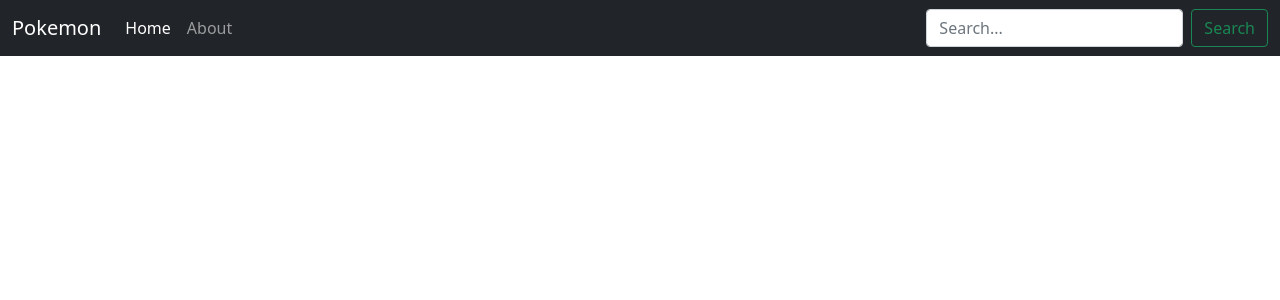
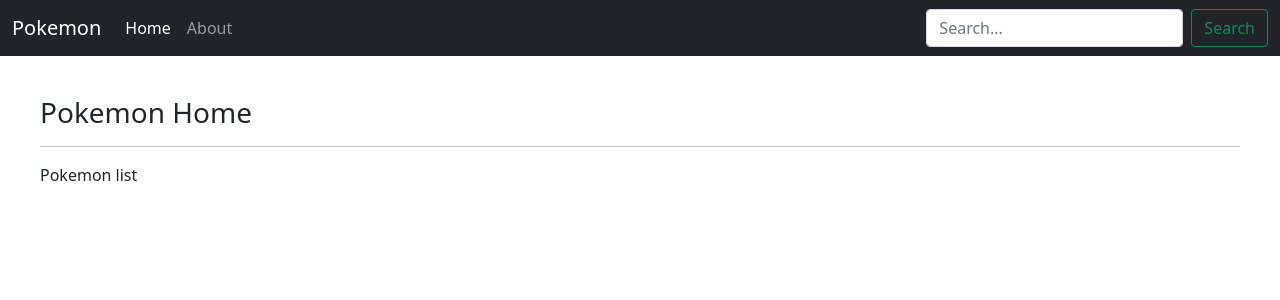
Before and after one commit to vapinedo/Angular-Pokemon, an Angular app: page / in a window 1280 px wide. Shown: the top 300 px of the page. Built offline with nearby package versions, Linux system fonts and the light colour scheme.

Commit message:
Pokemon home set as default route & add CSS styles for main content

```diff
--- a/src/app/app-routing.module.ts
+++ b/src/app/app-routing.module.ts
@@ -3,7 +3,7 @@ import { Routes, RouterModule } from '@angular/router';
 
 const routes: Routes = [
   {
-    path: 'pokemon',
+    path: '',
     loadChildren: () => import('@feature/pokemon/pokemon.module')
       .then(m => m.PokemonModule)
   },
--- a/src/app/app.component.html
+++ b/src/app/app.component.html
@@ -1,3 +1,5 @@
 <app-navbar></app-navbar>
 
-<router-outlet></router-outlet>
+<main class="container-fluid main-wrapper">
+    <router-outlet></router-outlet>
+</main>
--- a/src/app/modules/feature/pokemon/pokemon-routing.module.ts
+++ b/src/app/modules/feature/pokemon/pokemon-routing.module.ts
@@ -4,7 +4,7 @@ import { Routes, RouterModule } from '@angular/router';
 import { PokemonHomeComponent } from './home/pokemon-home.component';
 
 const routes: Routes = [
-  { path: 'home', component: PokemonHomeComponent },
+  { path: '', component: PokemonHomeComponent },
 ];
 
 @NgModule({
--- a/src/styles.scss
+++ b/src/styles.scss
@@ -1 +1,3 @@
-/* You can add global styles to this file, and also import other style files */
+.main-wrapper {
+    padding: 40px;
+}
```
